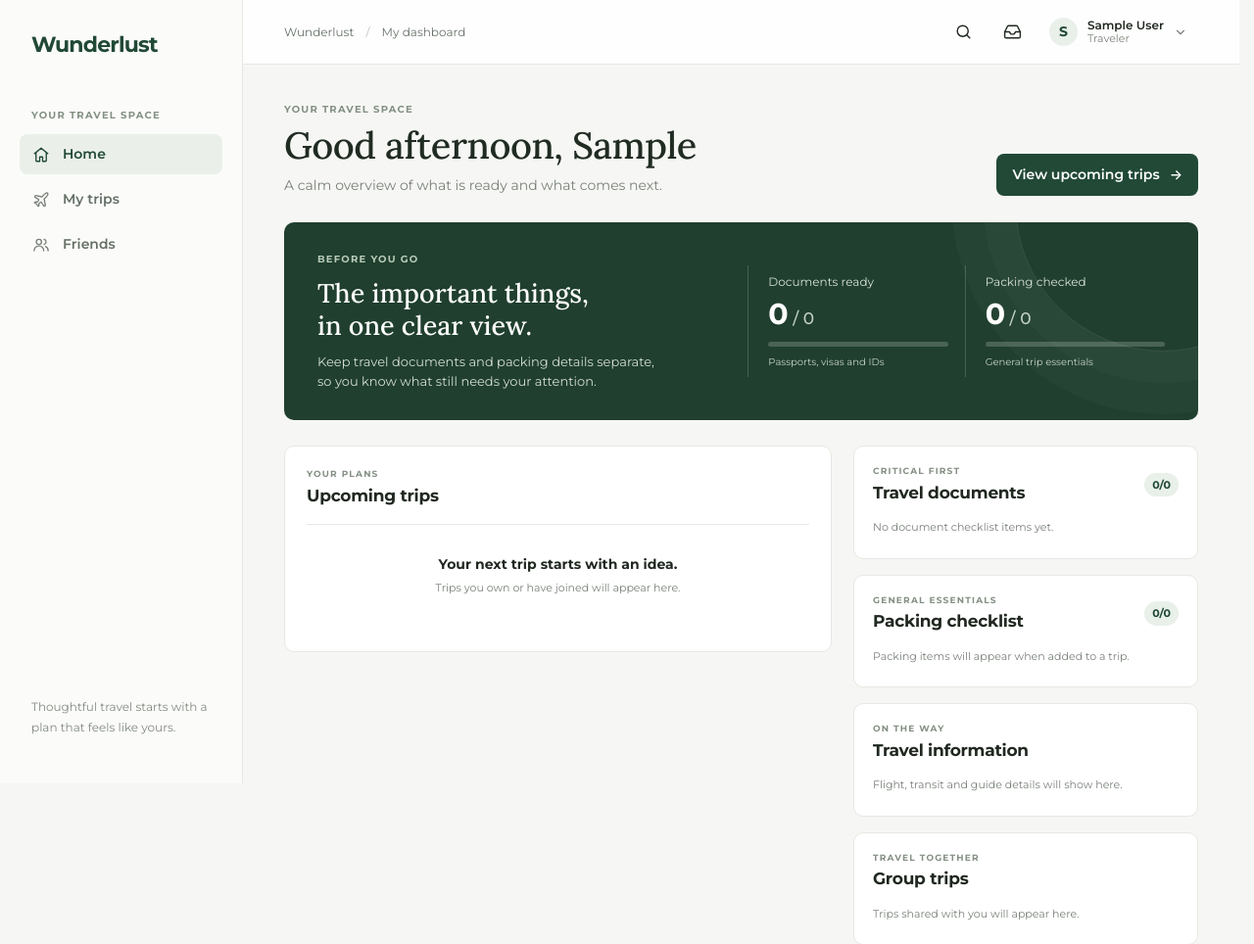
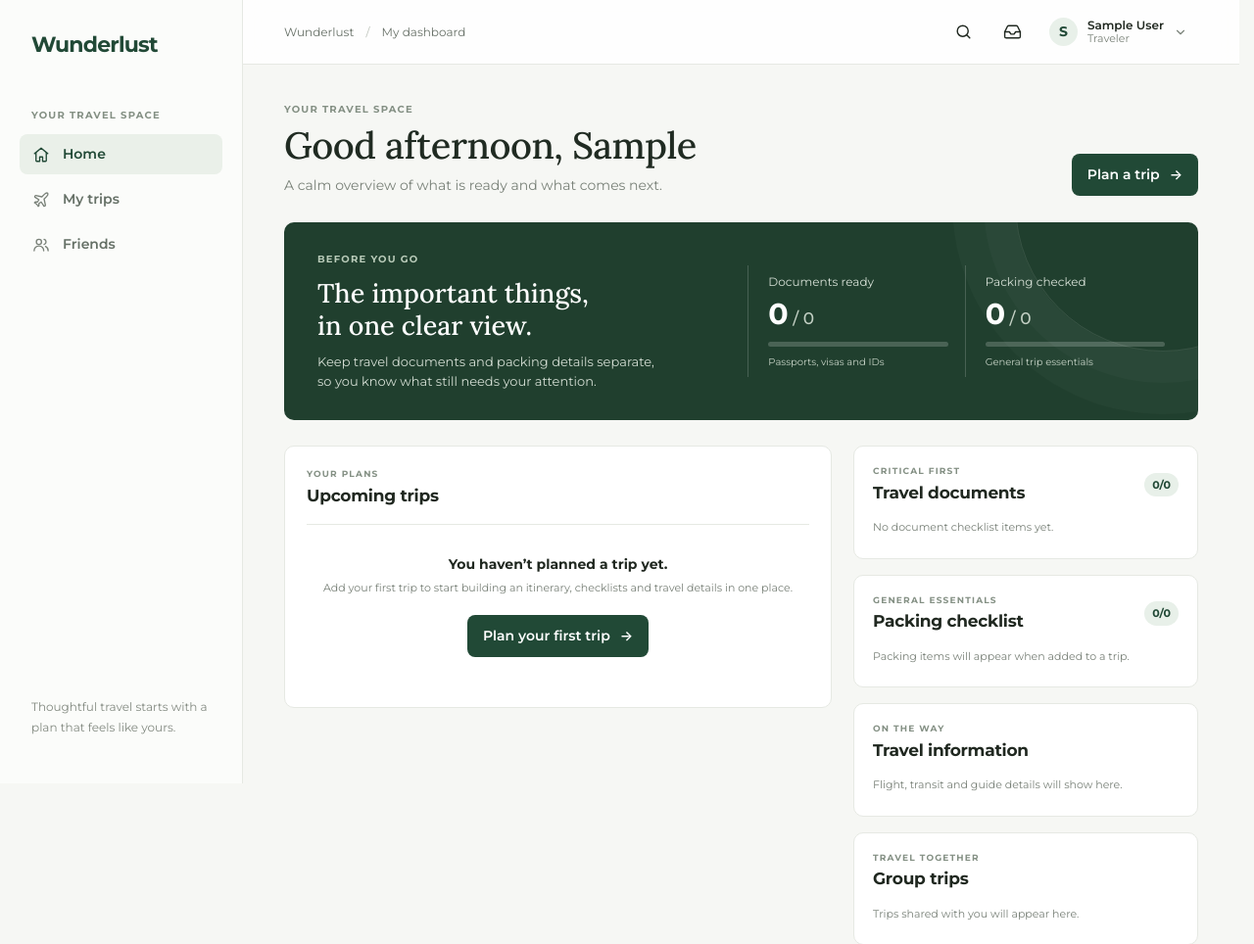
Before and after one commit to Shadowscrete/Wunderlust, a Django app: page /dashboard/traveler/ in a window 1280 px wide. Shown: the top 964 px of the page at 98% size. Run offline with Django 5.2, Linux system fonts and the light colour scheme; the visitor is signed in with stand-in values (Sample User, id 1); data comes from the database, SQL or seed files in the repository; data that the repository does not hold is empty.

Commit message:
Prompts user to create a trip on Home when there are no Trips available

```diff
--- a/static/dashboard/dashboard.css
+++ b/static/dashboard/dashboard.css
@@ -2524,3 +2524,6 @@ html{scrollbar-gutter:stable}
 /* Error toast for failed background saves */
 .error-toast{position:fixed;left:50%;bottom:24px;transform:translateX(-50%);z-index:1000;max-width:min(440px,calc(100vw - 32px));padding:12px 18px;border-radius:12px;background:var(--danger,#b3412f);color:#fff;font-size:14px;font-weight:500;line-height:1.4;box-shadow:0 10px 30px rgba(0,0,0,.18)}
 .error-toast[hidden]{display:none}
+
+/* Home: "plan your first trip" prompt */
+.empty-state .button{margin-top:14px}
--- a/templates/dashboard/traveler.html
+++ b/templates/dashboard/traveler.html
@@ -1,14 +1,14 @@
 {% extends 'dashboard/base.html' %}
 {% block title %}My travel dashboard | Wunderlust{% endblock %}
 {% block content %}
-<div class="page-heading"><div><p class="eyebrow">YOUR TRAVEL SPACE</p><h1><span data-greeting>Hello</span>, {{ request.user.first_name|default:request.user.username }}</h1><script>(function(){var h=new Date().getHours(),g=h<12?'Good morning':h<18?'Good afternoon':'Good evening';document.querySelectorAll('[data-greeting]').forEach(function(el){el.textContent=g;});})();</script><p class="page-subtitle">A calm overview of what is ready and what comes next.</p></div><a class="button button-primary" href="#upcoming-trips">View upcoming trips <span>→︎</span></a></div>
+<div class="page-heading"><div><p class="eyebrow">YOUR TRAVEL SPACE</p><h1><span data-greeting>Hello</span>, {{ request.user.first_name|default:request.user.username }}</h1><script>(function(){var h=new Date().getHours(),g=h<12?'Good morning':h<18?'Good afternoon':'Good evening';document.querySelectorAll('[data-greeting]').forEach(function(el){el.textContent=g;});})();</script><p class="page-subtitle">A calm overview of what is ready and what comes next.</p></div>{% if trips %}<a class="button button-primary" href="#upcoming-trips">View upcoming trips <span>→︎</span></a>{% else %}<a class="button button-primary" href="{% url 'trip_create' %}">Plan a trip <span>→︎</span></a>{% endif %}</div>
 
 <section class="readiness-hero" id="readiness" aria-labelledby="readiness-title"><div class="readiness-intro"><p class="eyebrow">BEFORE YOU GO</p><h2 id="readiness-title">The important things,<br>in one clear view.</h2><p>Keep travel documents and packing details separate, so you know what still needs your attention.</p></div><div class="readiness-stats"><div class="readiness-stat"><span class="stat-label">Documents ready</span><strong>{{ document_done }}<small> / {{ document_total }}</small></strong><div class="progress-track"><span style="width:{{ document_progress }}%"></span></div><span class="stat-hint">Passports, visas and IDs</span></div><div class="readiness-stat"><span class="stat-label">Packing checked</span><strong>{{ packing_done }}<small> / {{ packing_total }}</small></strong><div class="progress-track progress-sage"><span style="width:{{ packing_progress }}%"></span></div><span class="stat-hint">General trip essentials</span></div></div></section>
 
 <div class="dashboard-grid traveler-grid">
     <section class="dashboard-section" id="upcoming-trips" aria-labelledby="trips-title"><div class="section-heading"><div><p class="eyebrow">YOUR PLANS</p><h2 id="trips-title">Upcoming trips</h2></div></div>
         {% for trip in trips %}<article class="trip-card"><div class="trip-card-main"><div class="trip-title-line"><h3>{{ trip.destination }}{% if trip.country %}, {{ trip.country }}{% endif %}</h3><span class="status-pill status-{{ trip.status|lower }}">{{ trip.get_status_display }}</span></div><p>{{ trip.start_date|date:"M j" }} – {{ trip.end_date|date:"M j, Y" }} <span>·</span> {% if trip.is_group_trip %}Group trip{% else %}Solo trip{% endif %}</p><a href="{% url 'trip_detail' trip.pk %}">Open itinerary <span>→︎</span></a></div><span class="trip-days">{{ trip.itinerary_days.count }}<small>days planned</small></span></article>
-        {% empty %}<div class="empty-state"><strong>Your next trip starts with an idea.</strong><p>Trips you own or have joined will appear here.</p></div>{% endfor %}
+        {% empty %}{% if has_any_trips %}<div class="empty-state"><strong>Nothing coming up.</strong><p>Your past trips are in My trips. Ready to plan the next one?</p><a class="button button-primary button-small" href="{% url 'trip_create' %}">Plan a trip</a></div>{% else %}<div class="empty-state first-trip-prompt"><strong>You haven’t planned a trip yet.</strong><p>Add your first trip to start building an itinerary, checklists and travel details in one place.</p><a class="button button-primary" href="{% url 'trip_create' %}">Plan your first trip <span>→︎</span></a></div>{% endif %}{% endfor %}
         {% if activities %}<div class="itinerary-preview" id="daily-itinerary"><div class="section-heading compact-heading"><div><p class="eyebrow">NEXT UP</p><h2>Daily itinerary</h2></div></div>{% for activity in activities %}<div class="activity-row"><span class="activity-date">{{ activity.day.date|date:"D, M j" }}</span><span class="activity-dot"></span><div><strong>{{ activity.title }}</strong><small>{{ activity.day.trip.destination }}{% if activity.start_time %} · {{ activity.start_time|time:"g:i A" }}{% endif %}{% if activity.location %} · {{ activity.location }}{% endif %}</small></div></div>{% endfor %}</div>{% endif %}
     </section>
 
--- a/trips/views.py
+++ b/trips/views.py
@@ -57,6 +57,7 @@ def traveler_dashboard(request):
     travel_info = TravelInfo.objects.filter(Q(trip__in=upcoming_trips) | Q(trip__isnull=True)).distinct()[:8]
     return render(request, 'dashboard/traveler.html', {
         'trips': upcoming_trips[:5],
+        'has_any_trips': trips.exists(),
         'documents': documents,
         'packing_items': packing_items,
         'document_total': stats['document_total'],
```
